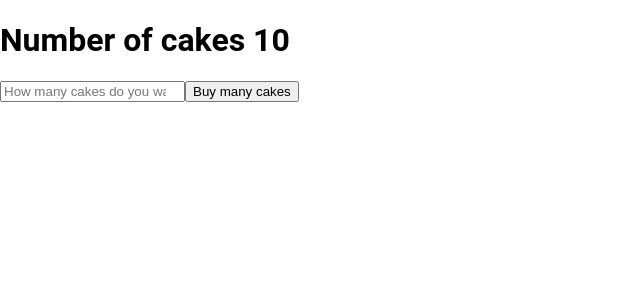
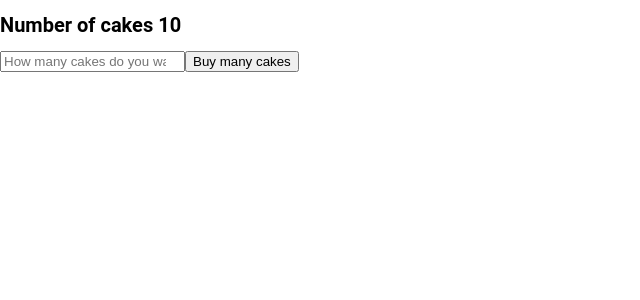
Before and after one commit to bulldozerat/redux-albums, a React (Create React App) app: page / in a window 1280 px wide. Shown: the top 300 px of the page, without its empty margins (0-640 px from the left). Built offline with nearby package versions, Linux system fonts and the light colour scheme.

Commit message:
px to rem

```diff
--- a/src/App.js
+++ b/src/App.js
@@ -1,6 +1,10 @@
 import React from 'react';
+
+// Store
 import { Provider } from 'react-redux';
 import store from './redux/store';
+
+// Components
 import CakeContainer from './components/CakeContainer';
 
 function App() {
--- a/src/components/CakeContainer.js
+++ b/src/components/CakeContainer.js
@@ -1,4 +1,6 @@
 import React, { useState } from 'react';
+
+// Store
 import { connect } from 'react-redux';
 import { buyCake } from '../redux';
 
--- a/src/global.css
+++ b/src/global.css
@@ -1,3 +1,8 @@
+html {
+  /* 1rem = 10px */
+  font-size: 62.5%;
+}
+
 body {
   box-sizing: border-box;
   margin: 0;
--- a/src/index.js
+++ b/src/index.js
@@ -1,6 +1,10 @@
 import React from 'react';
 import ReactDOM from 'react-dom';
+
+// Other
 import './global.css';
+
+// Components
 import App from './App';
 
 ReactDOM.render(<App />, document.getElementById('root'));
```
